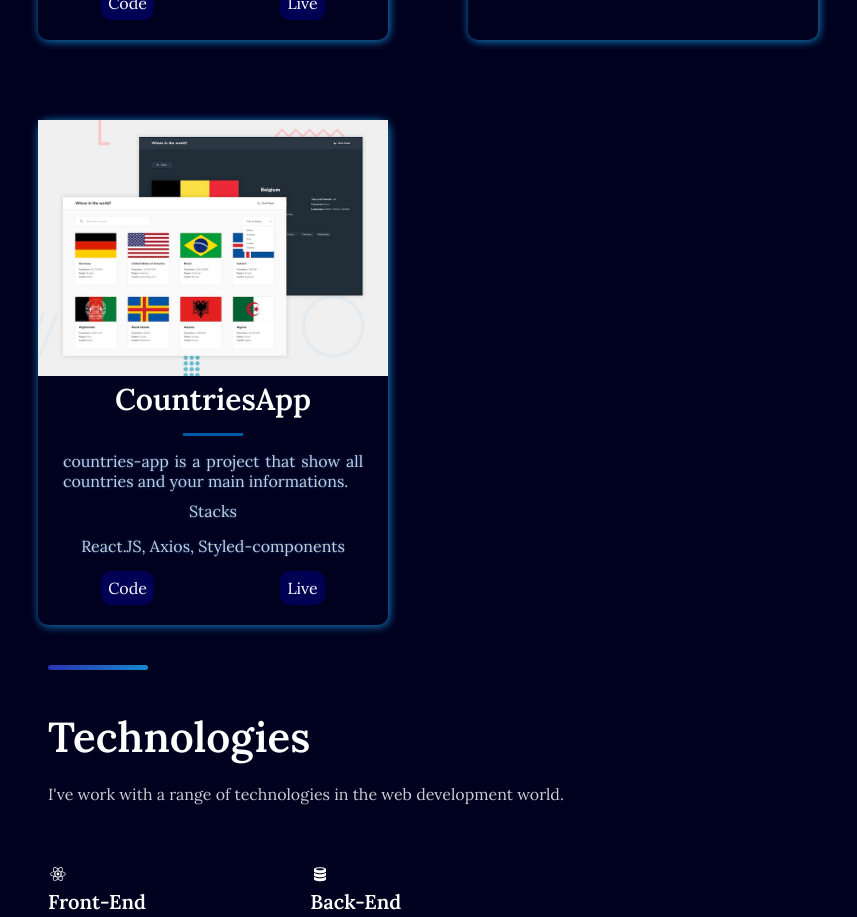
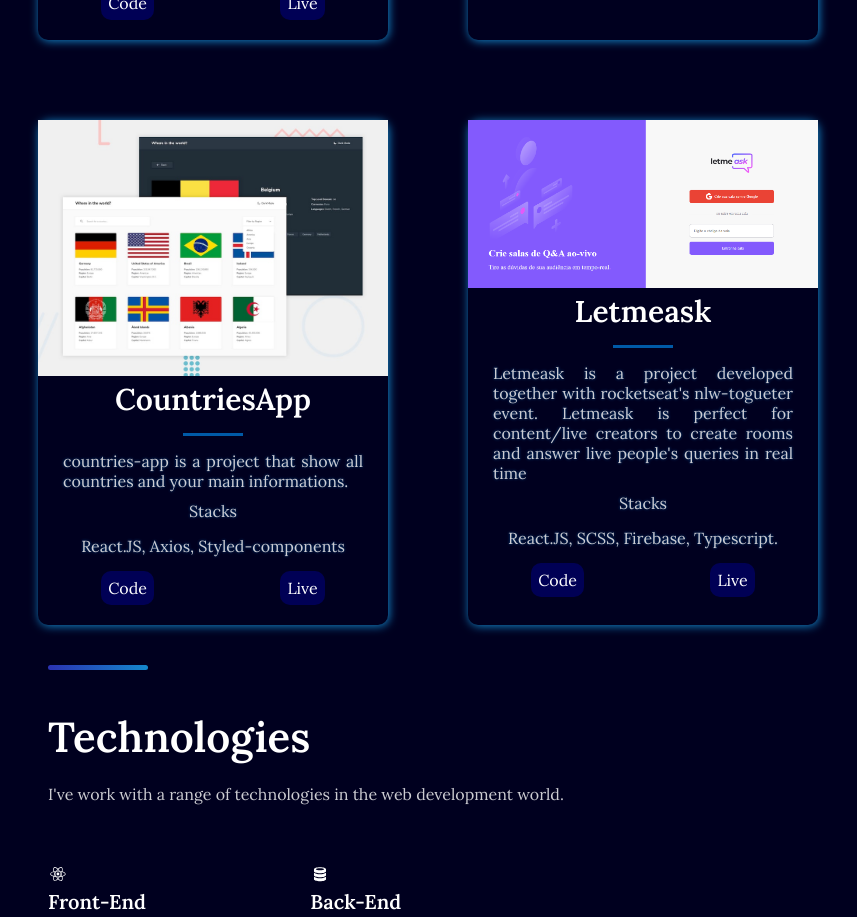
Before and after one commit to Wesley-wsl/portfolio, a React (Create React App) app: page / in a window 1280 px wide. Shown: the part 1120-2037 px from the top of the page, without its empty margins (212-1069 px from the left). Built offline with nearby package versions, Linux system fonts and the light colour scheme.

Commit message:
:hammer: feat: Added new project

```diff
--- a/src/projects/projects.js
+++ b/src/projects/projects.js
@@ -1,6 +1,7 @@
 import countries from '../assets/countries-app.jpg';
 import weatherApp from '../assets/weatherapp.png';
 import cinetrending from '../assets/cinetrending.png';
+import letmeask from '../assets/letmeask.png';
 
 export const projects = [
     {
@@ -30,4 +31,13 @@ export const projects = [
         live: 'https://countries-app-wsl.netlify.app',
         source: 'https://github.com/Wesley-wsl/countries-app',
     },
+    {
+        name: 'Letmeask',
+        description:
+            "Letmeask is a project developed together with rocketseat's nlw-togueter event. Letmeask is perfect for content/live creators to create rooms and answer live people's queries in real time",
+        stacks: 'React.JS, SCSS, Firebase, Typescript.',
+        img: letmeask,
+        live: 'https://letmeask-wsl.netlify.app',
+        source: 'https://github.com/Wesley-wsl/letMeAsk.git',
+    },
 ];
```
